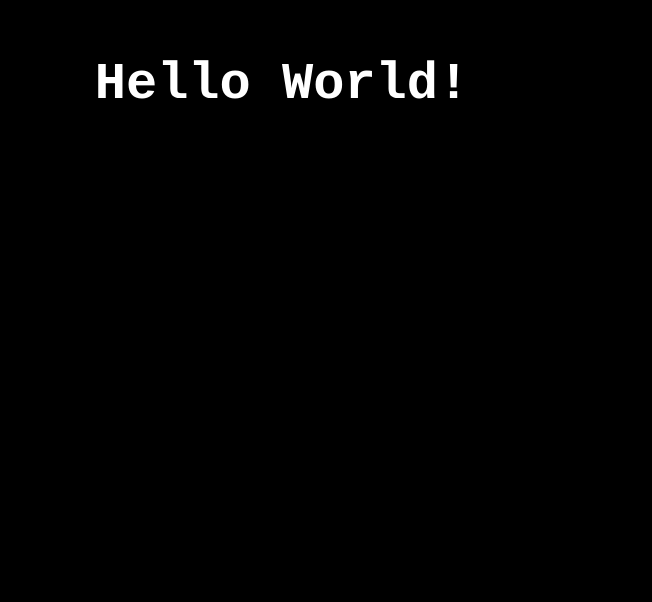
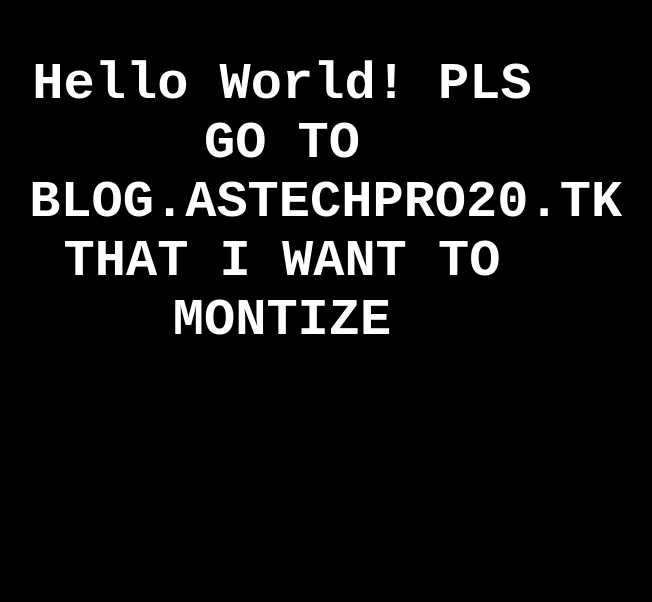
Before and after one commit to AsTechpro20/AsTechpro20-Portfolio, a plain HTML site: page index.html in a window 1280 px wide. Shown: the part 198-800 px from the top of the page, without its empty margins (358-1010 px from the left). Drawn offline with Linux system fonts and the light colour scheme.

Commit message:
Update index.html

```diff
--- a/index.html
+++ b/index.html
@@ -7,7 +7,9 @@
     <div id="main">
 
         <div id="main1">
-            <h1>Hello World!</h1>
+            <h1>Hello World!
+            PLS GO TO BLOG.ASTECHPRO20.TK THAT I WANT TO MONTIZE
+            </h1>
         </div>
 
         <div id="main2">
```
